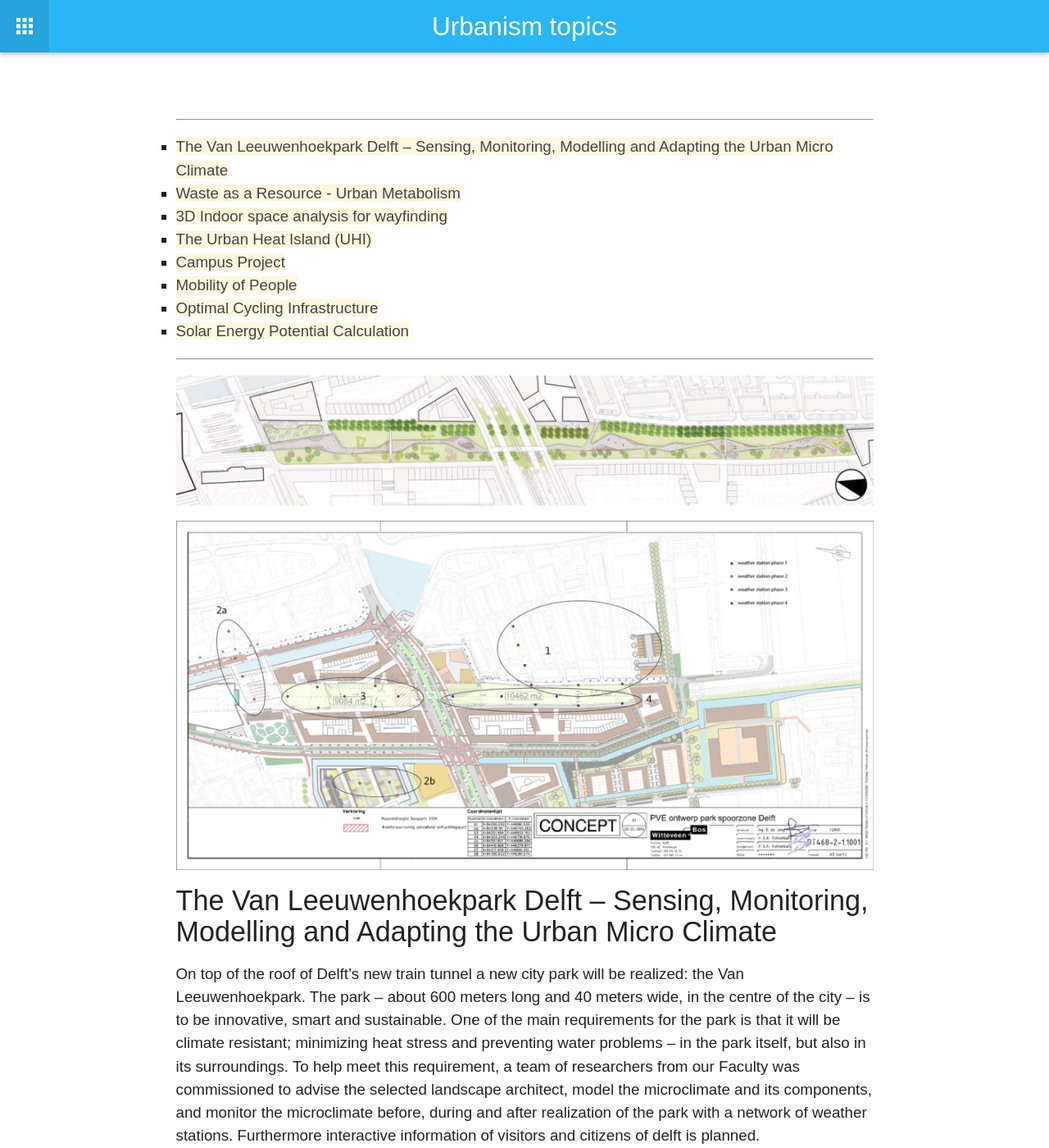
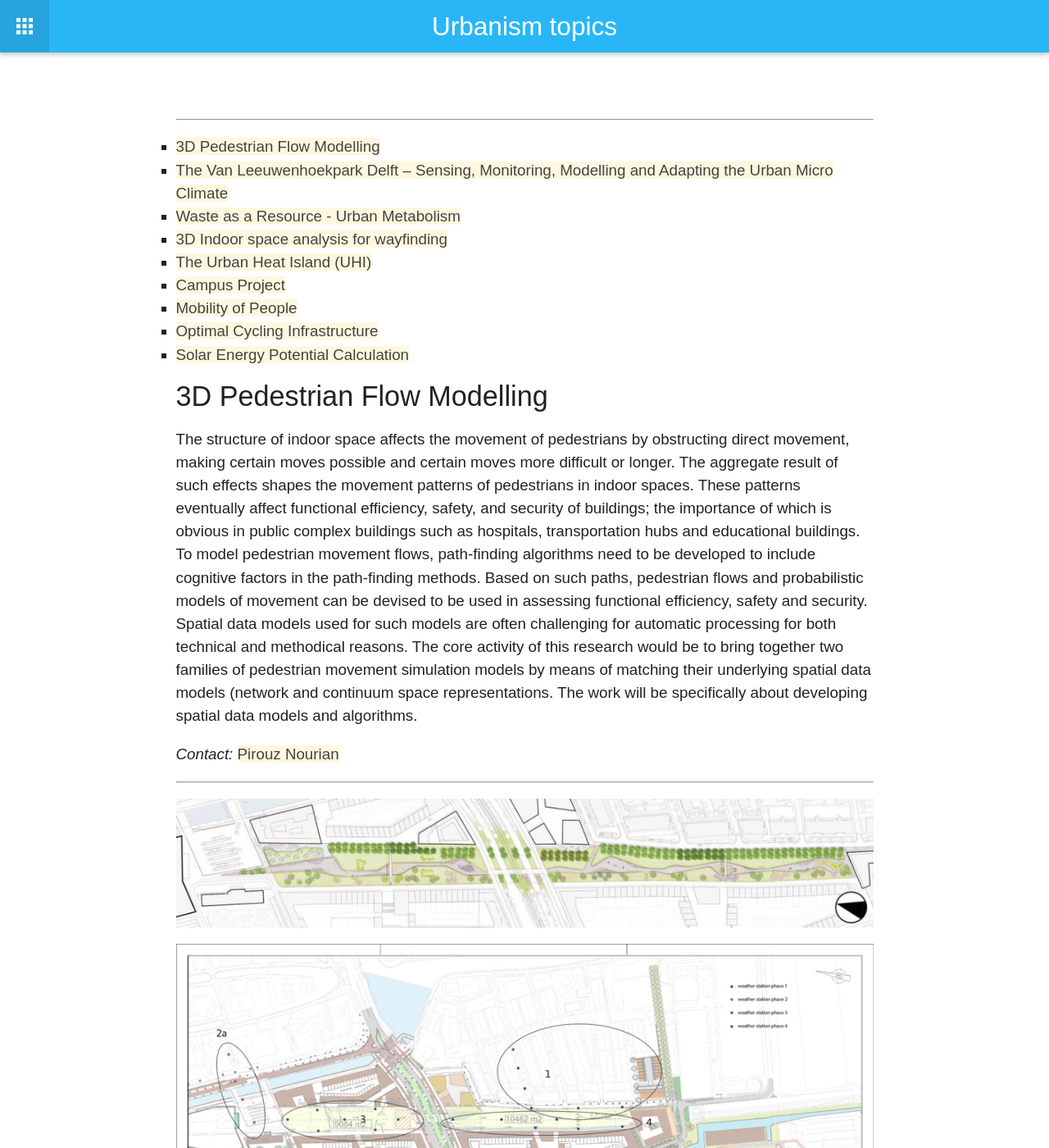
Before and after one commit to tudelft3d/geo2020, a Jekyll site: the page built from potentialtopics/urbanism/index.md, in a window 1280 px wide and 1400 px high. Shown: the whole window at 82% size. Built offline with Jekyll 4.4.1, drawn with Linux system fonts in a browser that asks for light colours; nearby versions of some CDN libraries.

Commit message:
pirouz topic

```diff
--- a/potentialtopics/urbanism/index.md
+++ b/potentialtopics/urbanism/index.md
@@ -9,6 +9,13 @@ permalink: /potentialtopics/urbanism/
 
 * Table of Content
 {:toc}
+
+
+#### 3D Pedestrian Flow Modelling
+
+The structure of indoor space affects the movement of pedestrians by obstructing direct movement, making certain moves possible and certain moves more difficult or longer. The aggregate result of such effects shapes the movement patterns of pedestrians in indoor spaces. These patterns eventually affect functional efficiency, safety, and security of buildings; the importance of which is obvious in public complex buildings such as hospitals, transportation hubs and educational buildings. To model pedestrian movement flows, path-finding algorithms need to be developed to include cognitive factors in the path-finding methods. Based on such paths, pedestrian flows and probabilistic models of movement can be devised to be used in assessing functional efficiency, safety and security. Spatial data models used for such models are often challenging for automatic processing for both technical and methodical reasons. The core activity of this research would be to bring together two families of pedestrian movement simulation models by means of matching their underlying spatial data models (network and continuum space representations. The work will be specifically about developing spatial data models and algorithms.
+
+*Contact:* [Pirouz Nourian](mailto:P.Nourian@tudelft.nl)
 
 - - -
 
```
